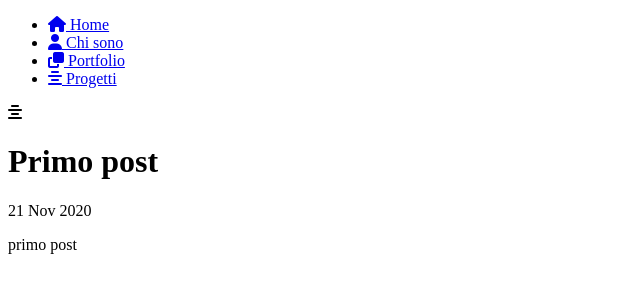
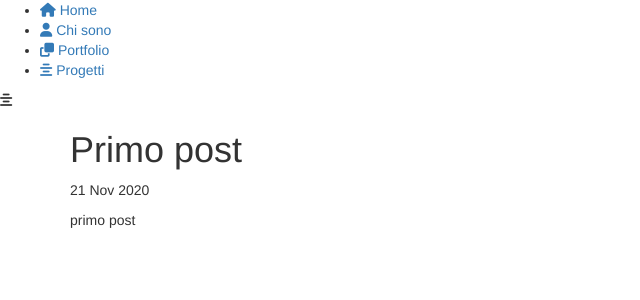
Before and after one commit to ripa001/ripa001.github.io, a Jekyll site: the page built from _posts/2020-11-21-primo.md, in a window 1280 px wide. Shown: the top 300 px of the page, without its empty margins (0-640 px from the left). Built offline with Jekyll 4.4.1, drawn with Linux system fonts in a browser that asks for light colours; nearby versions of some CDN libraries; library files that are not in the unit come from our copies.

Commit message:
Update default.html

```diff
--- a/_layouts/default.html
+++ b/_layouts/default.html
@@ -5,6 +5,8 @@
 			<!-- link to main stylesheet -->
 			<link rel="stylesheet" href="https://cdnjs.cloudflare.com/ajax/libs/animate.css/3.5.2/animate.min.css">
 			<link rel="stylesheet" type="text/css" href="../css/style.css">
+			<!-- Latest compiled and minified CSS -->
+<link rel="stylesheet" href="https://maxcdn.bootstrapcdn.com/bootstrap/3.3.7/css/bootstrap.min.css">
 		</head>
 		<body>
 			<script src="https://kit.fontawesome.com/8eb69201ea.js" crossorigin="anonymous"></script>
```
